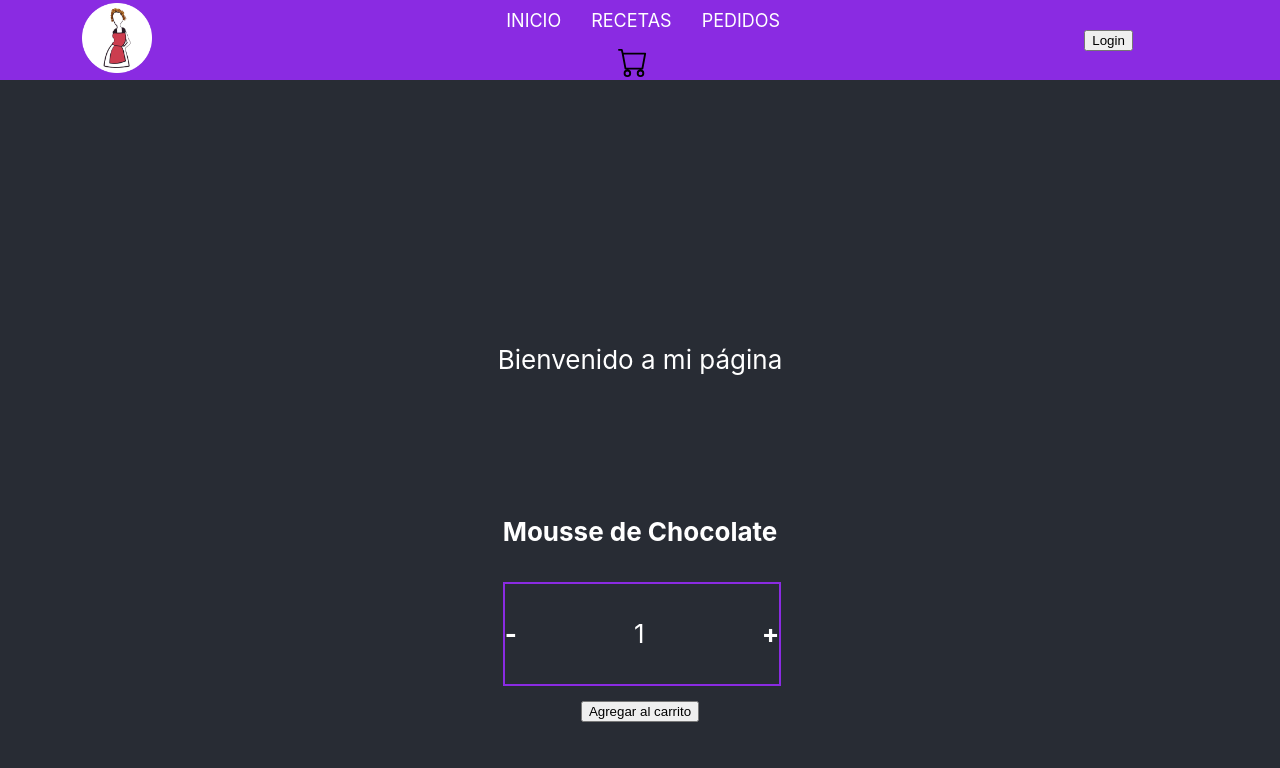
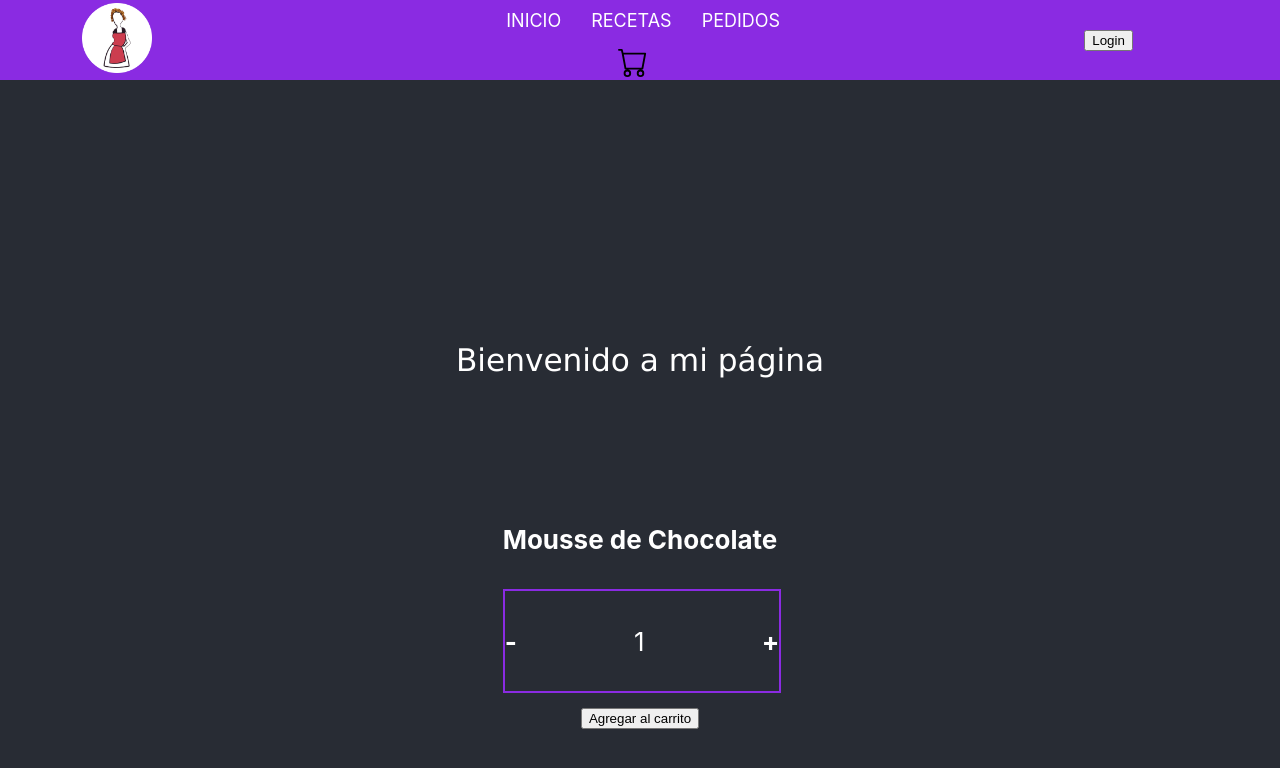
Before and after one commit to CamilaFerraro/ecommerce_ferraro, a React (Create React App) app: page / in a window 1280 px wide. Shown: the top 768 px of the page. Built offline with nearby package versions, Linux system fonts and the light colour scheme.

Commit message:
greeting

```diff
--- a/src/components/ItemListContainer/ItemListContainer.css
+++ b/src/components/ItemListContainer/ItemListContainer.css
@@ -5,4 +5,6 @@
     justify-content: center;
     align-items: center;
     flex-direction: column;
+    font-size: larger;
+    font-family: Verdana, Geneva, Tahoma, sans-serif;
 }
```
